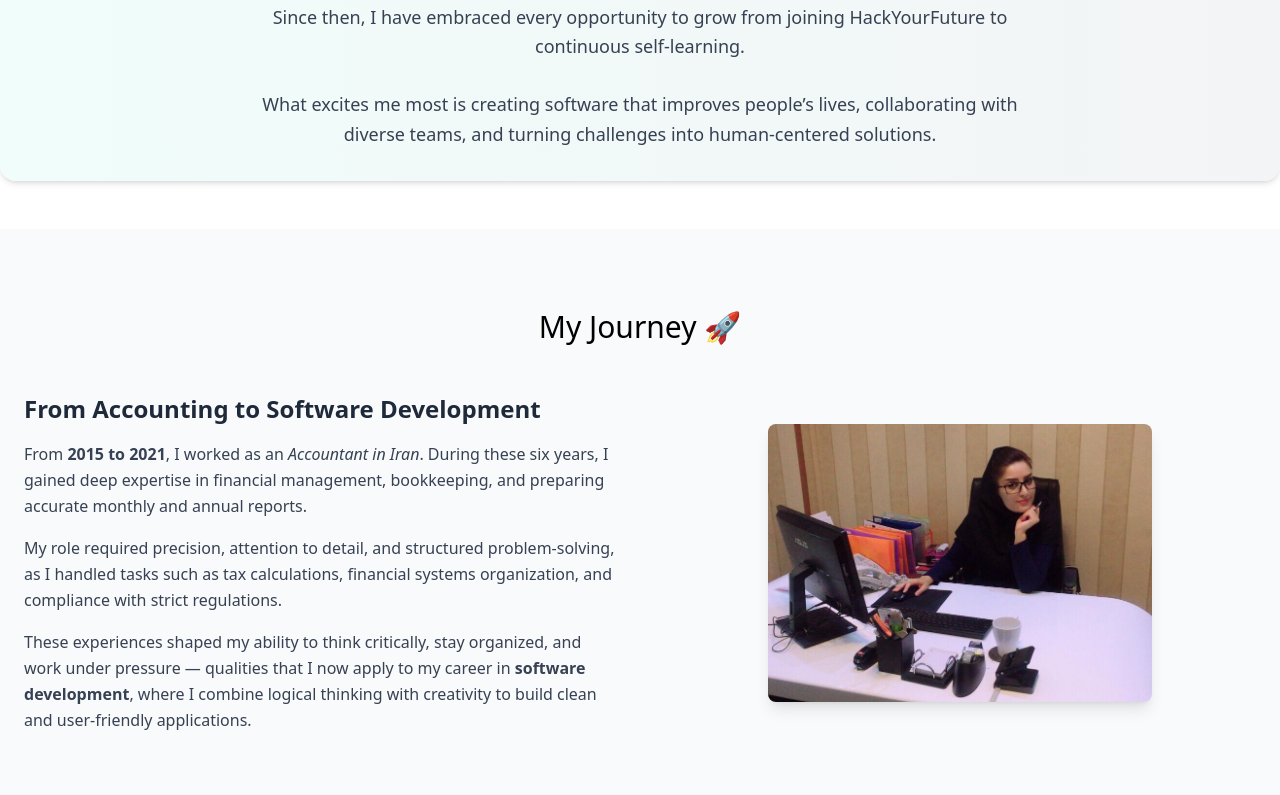
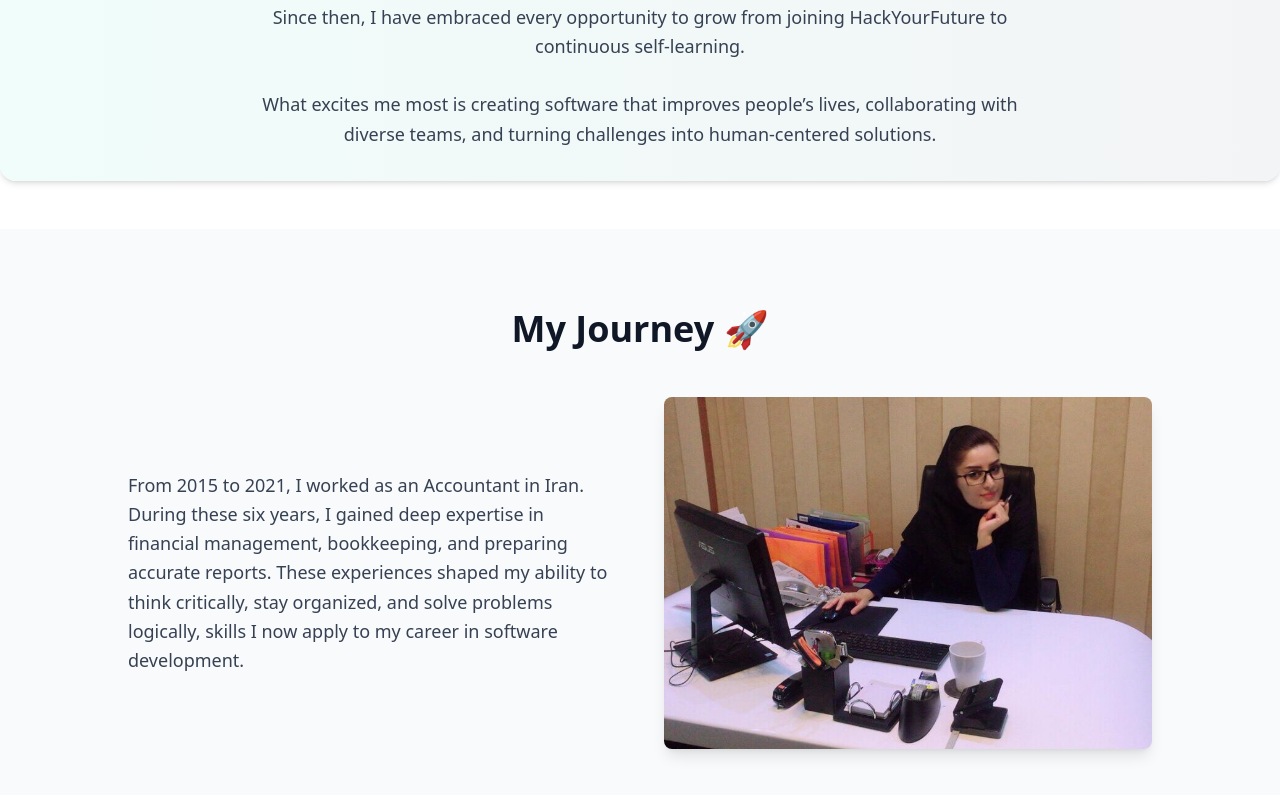
Before and after one commit to samira313/portfolio, a React (Vite) app: page / in a window 1280 px wide. Shown: the part 1121-1916 px from the top of the page. Built offline with nearby package versions, Linux system fonts and the light colour scheme.

Commit message:
added props for Journey section

```diff
--- a/src/App.tsx
+++ b/src/App.tsx
@@ -51,7 +51,16 @@ function App() {
         description={texts.about[lang].text}
       />
     </div>
-      <Journey />
+        {/* Journey Section */}
+      <Journey
+        image="/src/assets/journey/account1.jpeg"
+        text="From 2015 to 2021, I worked as an Accountant in Iran.
+        During these six years, I gained deep expertise in financial management, bookkeeping,
+        and preparing accurate reports.
+        These experiences shaped my ability to think critically, stay organized,
+        and solve problems logically, skills I now apply to my career in software development."
+      />
+
 
     </div>
   );
--- a/src/sections/Journey.tsx
+++ b/src/sections/Journey.tsx
@@ -1,51 +1,26 @@
-import journey1 from "../assets/journey/account1.jpeg";
-
-export default function Journey() {
-  return (
-    <section id="journey" className="py-20 bg-gray-50">
-      <div className="container mx-auto px-6">
-        <h2 className="text-3xl font-heading mb-12 text-center text-primary">
-          My Journey 🚀
-        </h2>
-
-        <div className="grid md:grid-cols-2 gap-12 items-center">
-
-          <div>
-            <h3 className="text-2xl font-semibold mb-4 text-gray-800">
-              From Accounting to Software Development
-            </h3>
-           <p className="text-gray-700 leading-relaxed mb-4">
-  From <span className="font-bold">2015 to 2021</span>, I worked as an
-  <span className="italic"> Accountant in Iran</span>. During these six years,
-  I gained deep expertise in financial management, bookkeeping, and preparing
-  accurate monthly and annual reports.
-</p>
-
-<p className="text-gray-700 leading-relaxed mb-4">
-  My role required <span className="font-medium">precision, attention to detail,
-  and structured problem-solving</span>, as I handled tasks such as tax
-  calculations, financial systems organization, and compliance with strict
-  regulations.
-</p>
-
-<p className="text-gray-700 leading-relaxed">
-  These experiences shaped my ability to think critically, stay organized, and
-  work under pressure — qualities that I now apply to my career in
-  <span className="font-bold"> software development</span>, where I combine
-  logical thinking with creativity to build clean and user-friendly applications.
-</p>
-
-          </div>
 
 
-          <div className="flex justify-center">
-            <img
-              src={journey1}
-              alt="Accounting work in Iran"
-              className="rounded-lg shadow-lg max-w-sm hover:scale-105 transition"
-            />
-          </div>
-        </div>
+type JourneyProps = {
+  image: string;
+  text: string;
+};
+
+export default function Journey({ image, text }: JourneyProps) {
+  return (
+    <section id="journey" className="py-20 px-8 bg-gray-50">
+      <h2 className="text-4xl font-bold text-center text-gray-900 mb-12">
+        My Journey 🚀
+      </h2>
+      <div className="max-w-5xl mx-auto grid md:grid-cols-2 gap-12 items-center">
+        {/* Text */}
+        <p className="text-lg text-gray-700 leading-relaxed">{text}</p>
+
+        {/* Image */}
+        <img
+          src={image}
+          alt="Journey"
+          className="rounded-lg shadow-lg w-full object-cover"
+        />
       </div>
     </section>
   );
```
